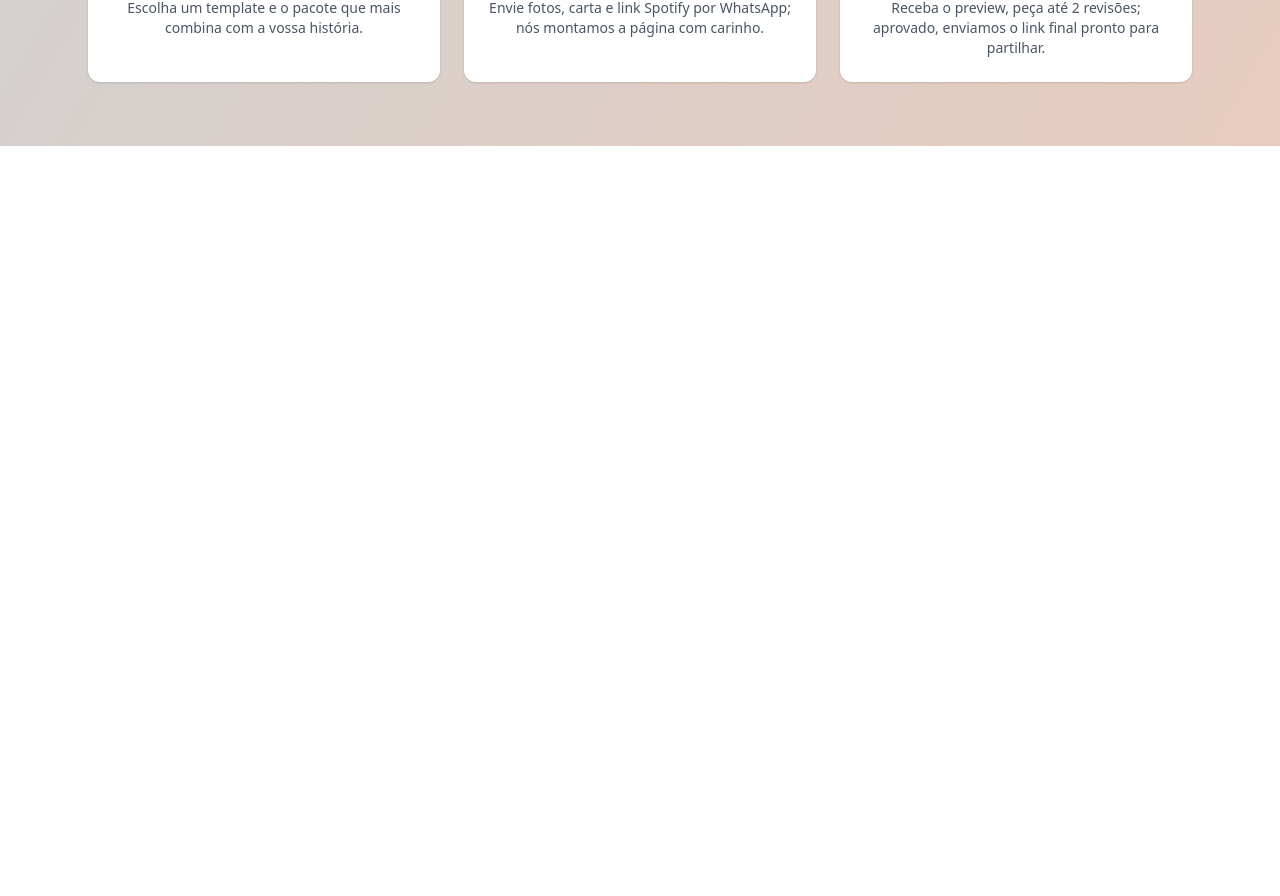
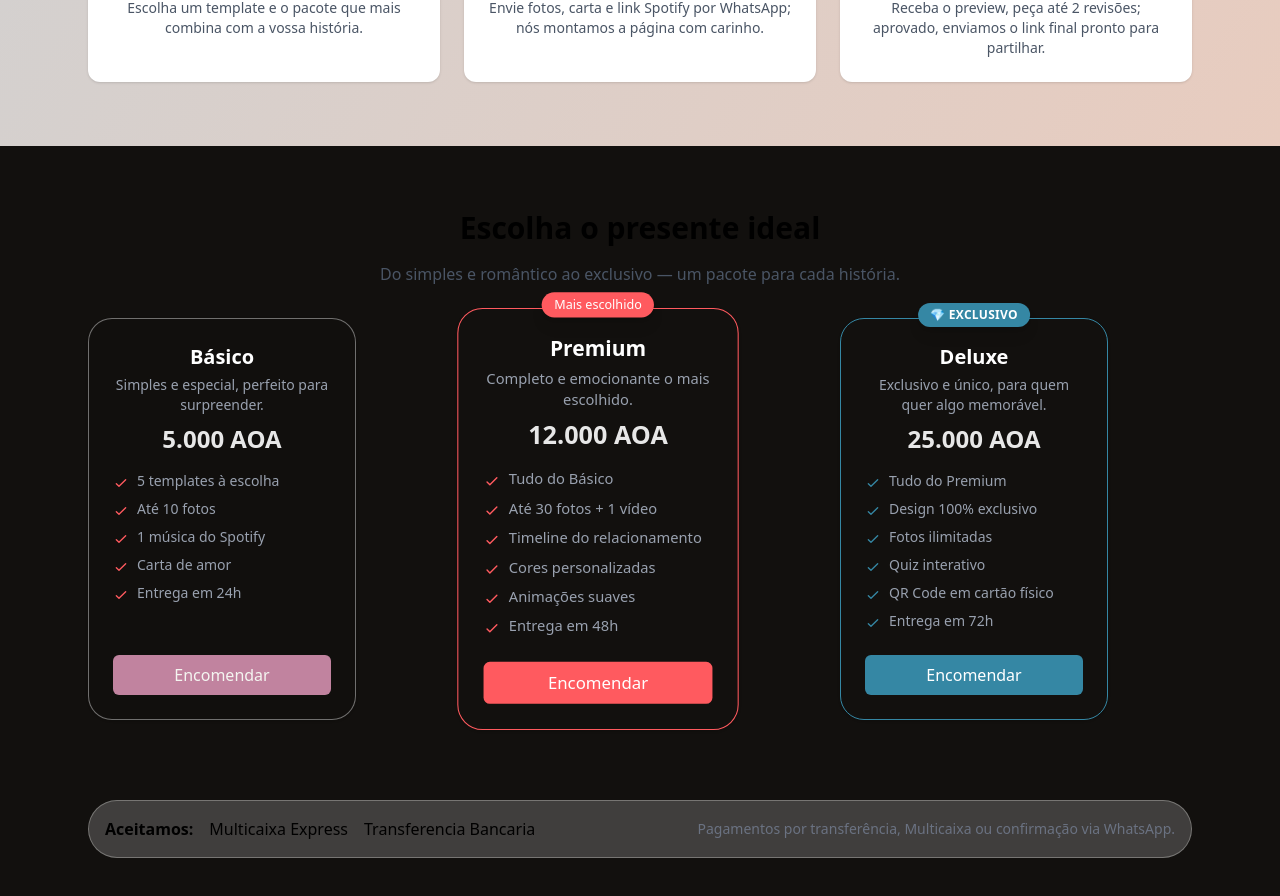
Before and after one commit to Whaltayr/amorpages, a React (Vite) app: page / in a window 1280 px wide. Shown: the part 1133-2029 px from the top of the page. Before the commit the page ends 1279 px from the top, so only its background shows below. Built offline with nearby package versions, Linux system fonts and the light colour scheme.

Commit message:
pacotes foi adicionado

```diff
--- /dev/null
+++ b/src/components/PriceCard.jsx
@@ -0,0 +1,110 @@
+import React from "react";
+
+export default function PriceCard({
+  title,
+  description = "",
+  price,
+  features = [],
+  highlighted = false,
+  ctaLabel = "Encomendar",
+  slug,
+}) {
+  const isDeluxe = slug === "deluxe";
+
+  // 1. DEFINE COLORS
+  // Deluxe gets the Blue Diamond colors.
+  // Highlighted gets your custom gradient/pink.
+  // Standard gets the white opacity.
+  const borderColor = isDeluxe
+    ? "border-[#3587a4] shadow-[0_0_15px_rgba(53,135,164,0.3)]" // Added a blue glow for Deluxe
+    : highlighted
+    ? "border-grad-cta1 bg-dark"
+    : "border-white/40 bg-dark/10";
+
+  const bulletColor = isDeluxe ? "text-[#3587a4]" : "text-grad-cta1";
+
+  const buttonStyles = isDeluxe
+    ? "bg-[#3587a4] text-white hover:bg-[#2e86ab]" // Deluxe Button
+    : highlighted
+    ? "bg-grad-cta1 text-white hover:bg-grad-cta1/70" // Premium Button
+    : "text-white-1 bg-grad-cta2 hover:bg-grad-cta2/70"; // Basic Button
+
+  return (
+    <article
+      // 2. USE THE borderColor VARIABLE HERE
+      className={`max-w-67 group relative rounded-3xl p-6 shadow-sm transition-transform transform flex flex-col h-full border ${
+        highlighted ? "md:scale-105 z-10" : ""
+      } ${borderColor}`}
+      aria-labelledby={`price-${slug}`}
+    >
+      {/* Badge for Premium */}
+      {highlighted && (
+        <div className="absolute left-1/2 -translate-x-1/2 -top-4 w-max">
+          <div className="text-xs bg-grad-cta1 text-white px-3 py-1 rounded-full shadow-lg">
+            Mais escolhido
+          </div>
+        </div>
+      )}
+
+      {/* Optional: Badge for Deluxe (Diamonds) */}
+      {isDeluxe && (
+        <div className="absolute left-1/2 -translate-x-1/2 -top-4 w-max">
+          <div className="text-xs bg-diamond2 text-white px-3 py-1 rounded-full shadow-lg font-bold tracking-wide">
+            💎 EXCLUSIVO
+          </div>
+        </div>
+      )}
+
+      <header className="mb-4 text-center">
+        <h3 id={`price-${slug}`} className="text-xl font-semibold text-white">
+          {title}
+        </h3>
+        {description && (
+          <p className="text-sm text-gray-400 mt-1">{description}</p>
+        )}
+        <div className="mt-2 text-2xl font-extrabold text-white opacity-90">
+          {price}
+        </div>
+      </header>
+
+      <ul className="text-sm text-gray-400 space-y-2 mb-6 flex-1">
+        {features.map((f, i) => (
+          <li key={i} className="flex items-start gap-2">
+            <svg
+              xmlns="http://www.w3.org/2000/svg"
+              // 3. USE THE bulletColor VARIABLE HERE
+              className={`w-4 h-4 mt-1 shrink-0 ${bulletColor}`}
+              fill="none"
+              viewBox="0 0 24 24"
+              stroke="currentColor"
+              strokeWidth="2"
+              aria-hidden
+            >
+              <path
+                strokeLinecap="round"
+                strokeLinejoin="round"
+                d="M5 13l4 4L19 7"
+              />
+            </svg>
+            <span>{f}</span>
+          </li>
+        ))}
+      </ul>
+
+      {/* Button Container */}
+      <div className="mt-auto w-full">
+        <a
+          href={`https://wa.me/258XXXXXXXXX?text=${encodeURIComponent(
+            `Olá! Quero o pacote ${title} para o template ${slug}. Nome: __; Data: __.`
+          )}`}
+          target="_blank"
+          rel="noopener noreferrer"
+          // 4. USE THE buttonStyles VARIABLE HERE
+          className={`w-full inline-block text-center px-4 py-2 rounded-md transition-colors ${buttonStyles}`}
+        >
+          {ctaLabel}
+        </a>
+      </div>
+    </article>
+  );
+}
--- /dev/null
+++ b/src/components/PriceCardSection.jsx
@@ -0,0 +1,85 @@
+import React from "react";
+import PriceCard from "./PriceCard";
+
+export default function PricingSection() {
+  const packs = [
+    {
+      title: "Básico",
+      description: "Simples e especial, perfeito para surpreender.",
+      price: "5.000 AOA",
+      features: [
+        "5 templates à escolha",
+        "Até 10 fotos",
+        "1 música do Spotify",
+        "Carta de amor",
+        "Entrega em 24h",
+      ],
+      slug: "basico",
+    },
+    {
+      title: "Premium",
+      description: "Completo e emocionante o mais escolhido.",
+      price: "12.000 AOA",
+      features: [
+        "Tudo do Básico",
+        "Até 30 fotos + 1 vídeo",
+        "Timeline do relacionamento",
+        "Cores personalizadas",
+        "Animações suaves",
+        "Entrega em 48h",
+      ],
+      slug: "premium",
+      highlighted: true,
+    },
+    {
+      title: "Deluxe",
+      description: "Exclusivo e único, para quem quer algo memorável.",
+      price: "25.000 AOA",
+      features: [
+        "Tudo do Premium",
+        "Design 100% exclusivo",
+        "Fotos ilimitadas",
+        "Quiz interativo",
+        "QR Code em cartão físico",
+        "Entrega em 72h",
+      ],
+      slug: "deluxe",
+
+    },
+  ];
+
+  return (
+    <section id="pacotes" className="py-16 bg-dark">
+      <div className="max-w-6xl mx-auto px-6">
+        <h2 className="text-3xl font-bold text-center mb-4">
+          Escolha o presente ideal
+        </h2>
+        <p className="text-center text-gray-600 max-w-2xl mx-auto mb-8">
+          Do simples e romântico ao exclusivo — um pacote para cada história.
+        </p>
+
+        <div className="grid gap-6 md:grid-cols-3 items-stretch ">
+          {packs.map((p) => (
+            <div key={p.slug} className="flex">
+              <PriceCard {...p} />
+            </div>
+          ))}
+        </div>
+
+        {/* métodos de pagamento */}
+        <div className="mt-20 flex flex-col md:flex-row items-center justify-between gap-4 bg-gray-50/20 border border-white-1/30 p-4  rounded-4xl ">
+          <div className="flex items-center gap-4">
+            <span className="font-semibold">Aceitamos:</span>
+            <p>Multicaixa Express</p>
+            <p>Transferencia Bancaria</p>
+          </div>
+
+          <div className="text-sm text-gray-500">
+            Pagamentos por transferência, Multicaixa ou confirmação via
+            WhatsApp.
+          </div>
+        </div>
+      </div>
+    </section>
+  );
+}
--- a/src/index.css
+++ b/src/index.css
@@ -10,6 +10,11 @@
   --color-grad-cta1:#FF5A5F;
   --color-grad-cta2:#C1839F;
   --color-dark:#12100E;
+  --color-white-1:#F4F5F0;
+  --color-white-op-1:#F4F5F040;
+
+  --color-diamond1:#2e86ab;
+   --color-diamond2:#3587a4;
 
   --color-gr-h1: #D1D1D1;
   --color-gr-h2: #E8CCBF;
--- a/src/pages/Home.jsx
+++ b/src/pages/Home.jsx
@@ -1,7 +1,7 @@
 import Hero from "../components/Hero";
 import Header from "../components/Header";
 import HowItWorks from "../components/HowItWorks";
-import Clock from "../components/ClockCount"
+import PricingSection from "../components/PriceCardSection";
 
 export default function Home(){
     return(
@@ -9,6 +9,7 @@ export default function Home(){
         <Header/>
         <Hero/>
         <HowItWorks/>
+        <PricingSection/>
         </>
     )
 }
```
